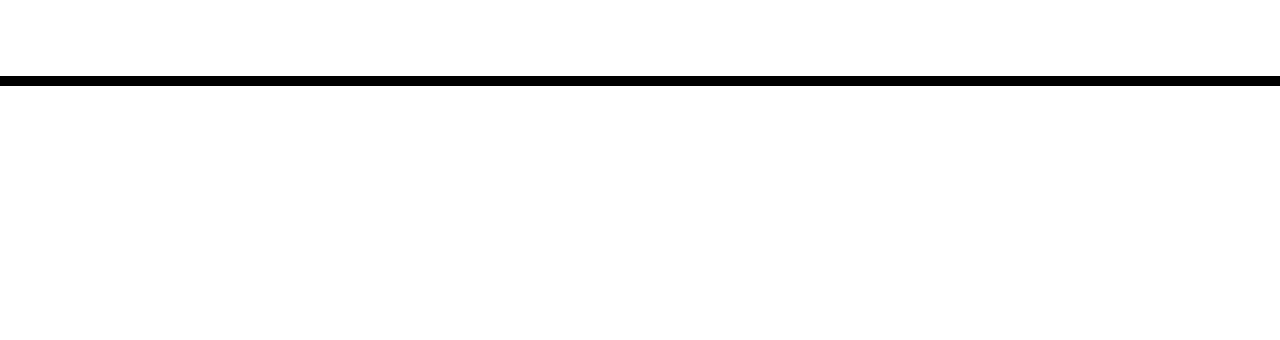
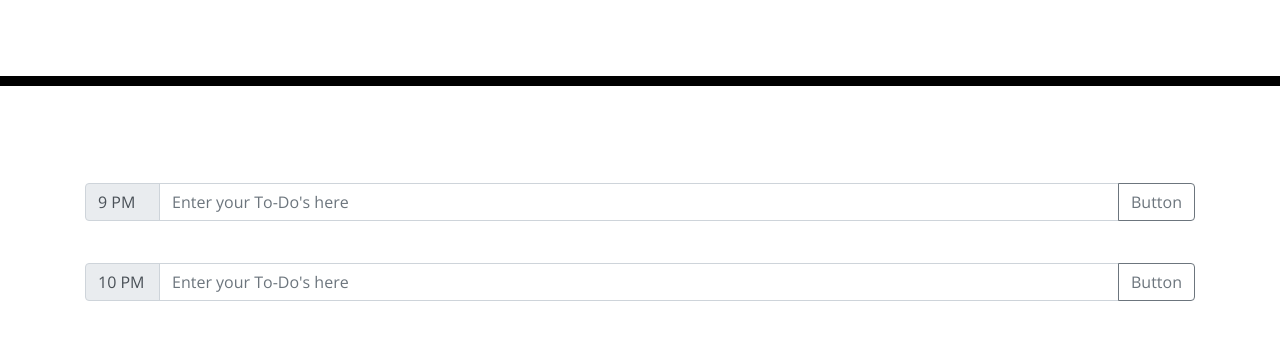
Before and after one commit to orionvtg/Calendar-App, a plain HTML site: page Develop/index.html in a window 1280 px wide. Shown: the part 182-522 px from the top of the page. Drawn offline with nearby package versions, Linux system fonts and the light colour scheme.

Commit message:
adding the time button inputs to html

```diff
--- a/Develop/index.html
+++ b/Develop/index.html
@@ -30,6 +30,40 @@
     </header>
     <div class="container">
       <!-- Timeblocks go here -->
+      <!-- This is for the 9 PM input -->
+      <div class="row">
+        <div class="col-sm-12">
+          <form action="">
+            <div class="input-group mb-3">
+              <div class="input-group-prepend">
+                <span class="input-group-text" id="basic-addon1">9 PM</span>
+              </div>
+              <input type="text" class="form-control" placeholder="Enter your To-Do's here">
+              <div class="input-group-append">
+                <button class="btn btn-outline-secondary" type="submit" id="button-addon2">Button</button>
+              </div>
+            </div>
+          </form>
+        </div>
+      </div>
+      <!-- This is for the 10 PM input -->
+      <div class="row">
+        <div class="col-sm-12">
+          <form action="">
+            <div class="input-group mb-3">
+              <div class="input-group-prepend">
+                <span class="input-group-text" id="basic-addon1">10 PM</span>
+              </div>
+              <input type="text" class="form-control" placeholder="Enter your To-Do's here">
+              <div class="input-group-append">
+                <button class="btn btn-outline-secondary" type="submit" id="button-addon2">Button</button>
+              </div>
+            </div>
+          </form>
+        </div>
+      </div>
+
+
     </div>
 
     <script src="https://cdnjs.cloudflare.com/ajax/libs/jquery/3.2.1/jquery.min.js"></script>
--- a/Develop/style.css
+++ b/Develop/style.css
@@ -1,3 +1,7 @@
+span {
+  width: 75px;
+}
+
 body {
   font-family: 'Open Sans', sans-serif;
   font-size: 16px;
```
Also changed, not shown: 1 other file.
